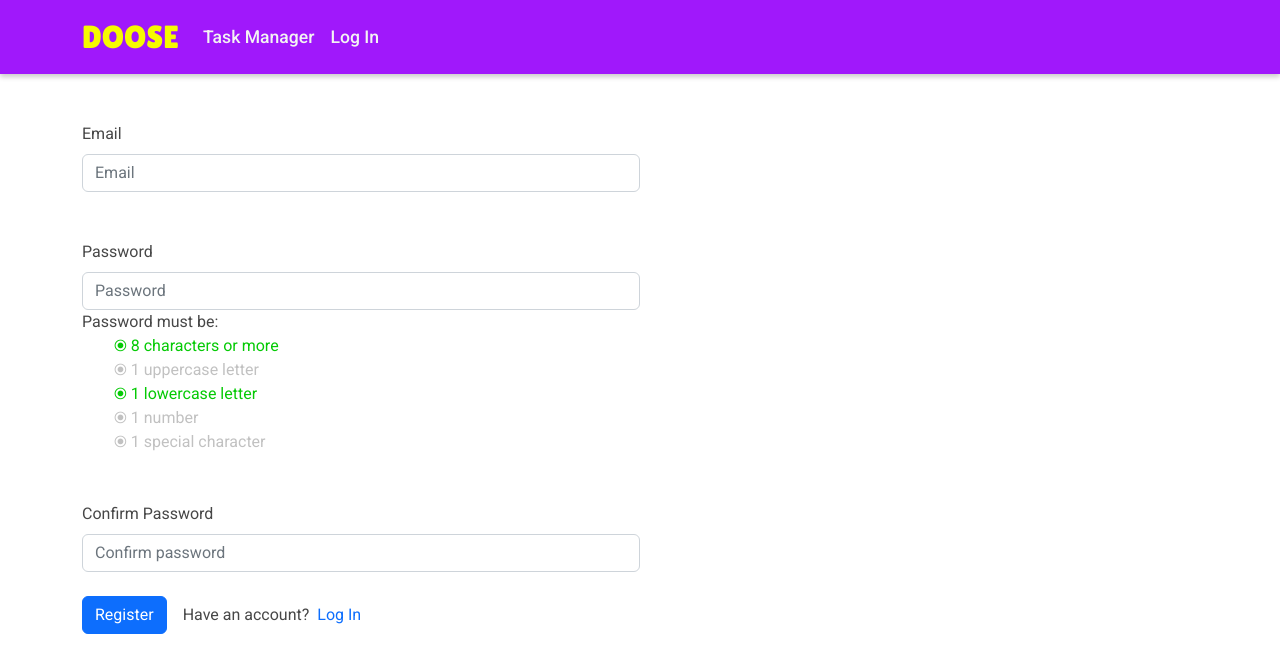
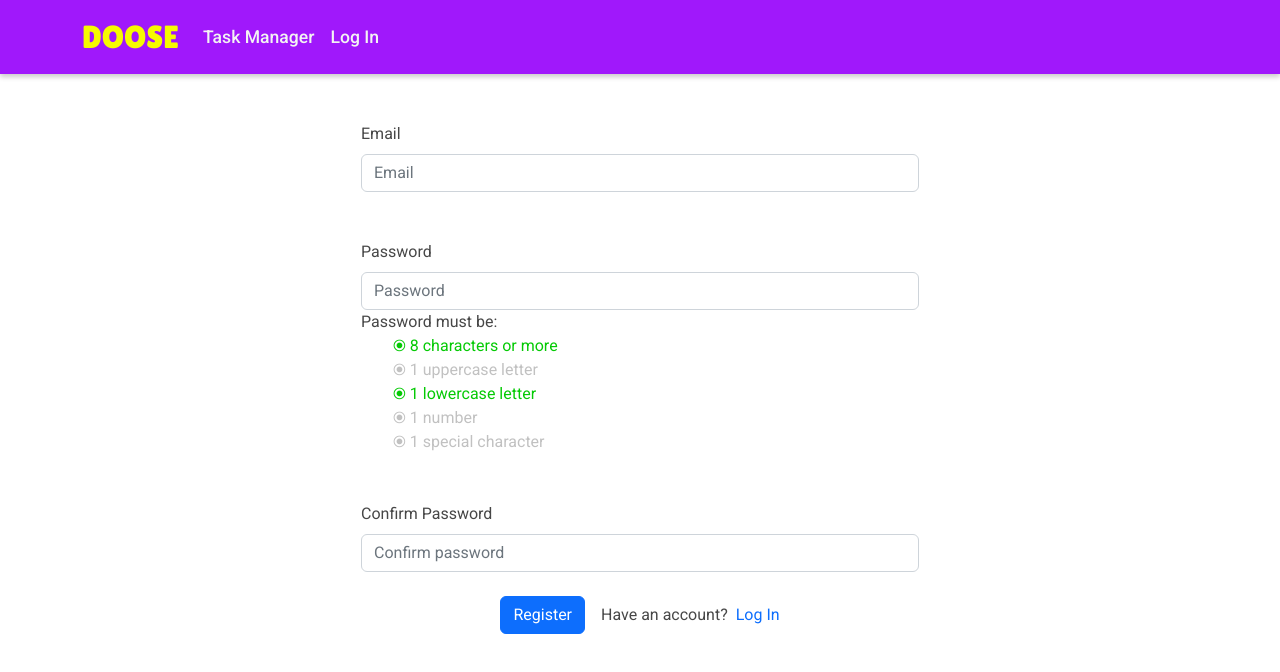
Before and after one commit to pgtognoni/task_manager, a React (Create React App) app: page /register in a window 1280 px wide. Shown: the top 672 px of the page. Built offline with nearby package versions, Linux system fonts and the light colour scheme.

Commit message:
mx-auto homepage

```diff
--- a/src/pages/HomePage.jsx
+++ b/src/pages/HomePage.jsx
@@ -4,14 +4,14 @@ import { Link } from 'react-router-dom'
 function HomePage() {
   return (
     <div className='p-4'>
-      <section className='section sec-1 p-3'>
+      <section className='section sec-1 p-3 mx-auto'>
         <div className='gray-box'></div>
         <p className='intro-1'>Introducing <span className='brand-name mx-1'>Doose</span>
         the app designed to help you manage your daily tasks and priorities. <br></br><br></br>
         Keep track of your to-do lists in one place and never miss an appointment or deadline again. <br></br><br></br>
         Ideal for busy professionals, students, or anyone who wants to stay organized.</p>
       </section>
-      <section className='section sec-2 p-3'>
+      <section className='section sec-2 p-3 mx-auto'>
         <div className='gray-box'></div>
         <p>With <span className='brand-name mx-1'>Doose</span> you can:</p>
         <ul>
@@ -27,7 +27,7 @@ function HomePage() {
         </ul>
         <h2 className='text-center m-3 p-3 start mx-auto'><Link to='/taskmanager'>Start Now</Link></h2>
       </section>
-      <section className='section sec-3 p-3 mt-3 d-flex justify-content-center align-items-center'>
+      <section className='section sec-3 p-3 mt-3 mx-auto d-flex justify-content-center align-items-center'>
         <div className='purple-box'></div>
         <h2 className='p-3 text-center member'><Link to='/register'>Become a Member</Link></h2>
       </section>
--- a/src/pages/TaskManager.jsx
+++ b/src/pages/TaskManager.jsx
@@ -6,7 +6,7 @@ function TaskManager () {
 
   return (
     <div className='m-3'>
-      <h4 className='brand-name'>To Doose:</h4>
+      <h4 className='brand-name mx-1'>To Doose:</h4>
       <AddNew />
       <TasksContainer />
     </div>
--- a/src/user/LoginForm.jsx
+++ b/src/user/LoginForm.jsx
@@ -51,8 +51,8 @@ function LoginForm() {
     <div className='container'>
       <div className='row'>
       <form onSubmit={handleSubmit(handleFormSubmit)} className='col container'>
-        <div className=''>
-          <div className='col-xs-12 col-6 form-group mt-5'>
+        <div className='mx-auto'>
+          <div className='col-xs-12 col-6 form-group mt-5 mx-auto'>
             <label htmlFor="email">Email</label>
             <input className='form-control mt-2'
               type="email" id="email"
@@ -65,7 +65,7 @@ function LoginForm() {
               />
             {errors.email && <p>Please enter a valid email address.</p>}
           </div>
-          <div className='col-xs-12 col-6 form-group mt-5'>
+          <div className='col-xs-12 col-6 form-group mt-5 mx-auto'>
             <label htmlFor="password">Password</label>
             <input className='form-control mt-2'
              type="password"
@@ -80,23 +80,23 @@ function LoginForm() {
              />
           </div>
           {errors.password  && (
-            <p className='col-xs-12 col-6 m-0 mt-1' >
+            <p className='col-xs-12 col-6 m-0 mt-1 mx-auto' >
               Please enter a valid password
             </p>
             )}
           {location === '/register'
             ? <>
-            <p className='col-xs-12 col-6 m-0' >
+            <p className='col-xs-12 col-6 m-0 mx-auto' >
               Password must be:
             </p>
-            <ul>
+            <ul className='col-xs-12 col-6 m-0 mx-auto'>
                 <li className={/^.{8,}$/.test(password) ? 'text-green' : 'text-gray'}>8 characters or more</li>
                 <li className={/[A-Z]/.test(password) ? 'text-green' : 'text-gray'}>1 uppercase letter</li>
                 <li className={/[a-z]/.test(password) ? 'text-green' : 'text-gray'}>1 lowercase letter</li>
                 <li className={/[\d]/.test(password) ? 'text-green' : 'text-gray'}>1 number</li>
                 <li className={/[!@#$%^&*()_+\-=[\]{};':"\\|,.<>/?]/.test(password) ? 'text-green' : 'text-gray'}>1 special character</li>
             </ul>
-            <div className='col-xs-12 col-6 form-group mt-5'>
+            <div className='col-xs-12 col-6 form-group mt-5 mx-auto'>
                 <label htmlFor="password">Confirm Password</label>
                 <input className='form-control mt-2' type="password" id="confirm-password" value={confirmPassword} onChange={(e) => handleConfirmPasswordChange(e)} placeholder='Confirm password' />
                 {!passwordMatch && <p>Passwords must match.</p>}
@@ -104,7 +104,7 @@ function LoginForm() {
             </>
             : null}
         </div>
-        <div className='d-md-flex mt-4 gap-3'>
+        <div className='d-md-flex mt-4 gap-3 mx-auto justify-content-center'>
           <button type="submit" className='btn btn-send btn-primary'>{location === '/register' ? 'Register' : 'Log In'}</button>
           {location !== '/login'
           ? (
```
